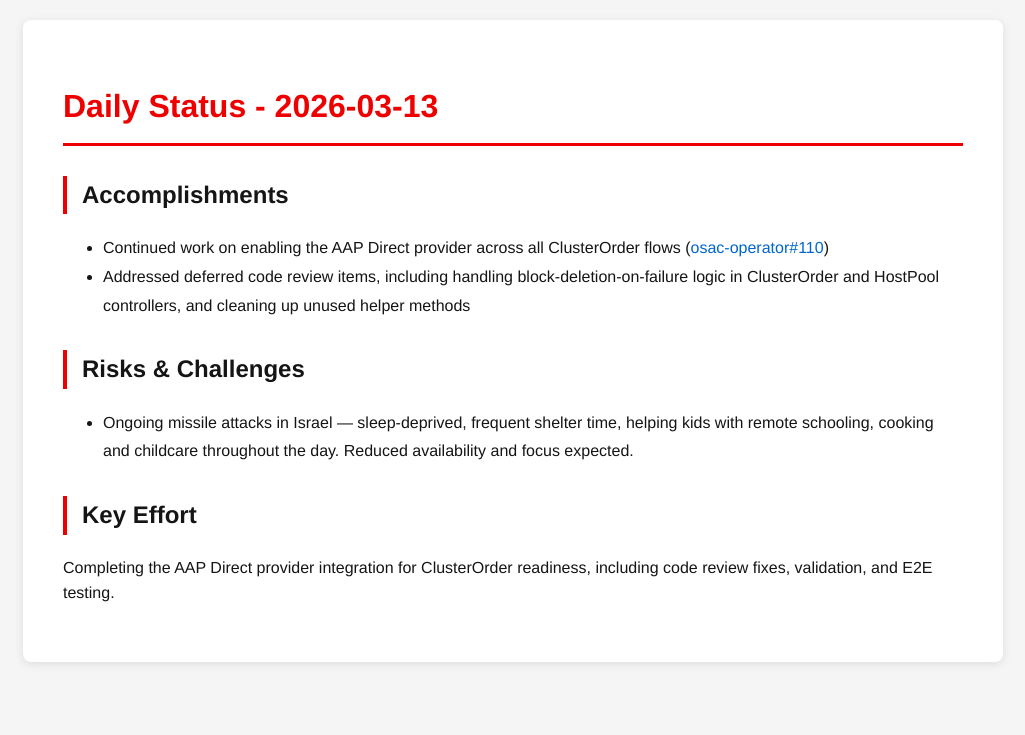
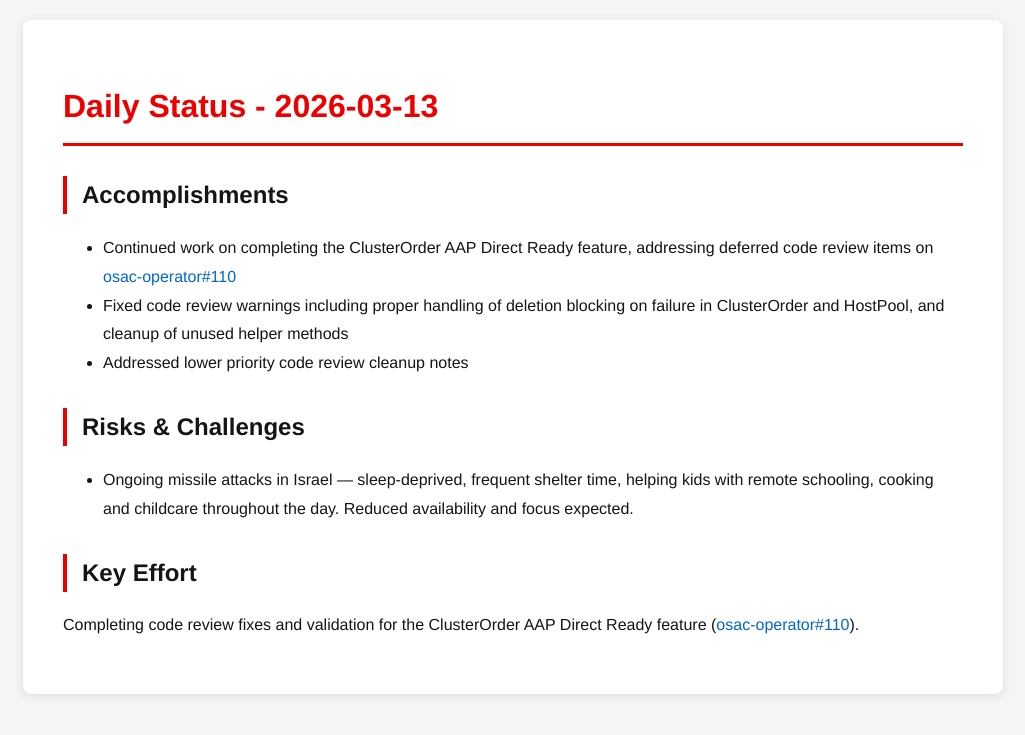
Before and after one commit to tzvatot/daily-status, a Jekyll site: the page built from 2026-03-13.md, in a window 1280 px wide. Shown: the top 735 px of the page, without its empty margins (127-1152 px from the left). Built offline with Jekyll 4.4.1, drawn with Linux system fonts in a browser that asks for light colours.

Commit message:
Daily status update - 2026-03-13

```diff
--- a/2026-03-13.md
+++ b/2026-03-13.md
@@ -7,11 +7,12 @@ date: 2026-03-13
 # Daily Status - 2026-03-13
 
 ## Accomplishments
-- Continued work on enabling the AAP Direct provider across all ClusterOrder flows ([osac-operator#110](https://github.com/osac-project/osac-operator/pull/110))
-- Addressed deferred code review items, including handling block-deletion-on-failure logic in ClusterOrder and HostPool controllers, and cleaning up unused helper methods
+- Continued work on completing the ClusterOrder AAP Direct Ready feature, addressing deferred code review items on [osac-operator#110](https://github.com/osac-project/osac-operator/pull/110)
+- Fixed code review warnings including proper handling of deletion blocking on failure in ClusterOrder and HostPool, and cleanup of unused helper methods
+- Addressed lower priority code review cleanup notes
 
 ## Risks & Challenges
 - Ongoing missile attacks in Israel — sleep-deprived, frequent shelter time, helping kids with remote schooling, cooking and childcare throughout the day. Reduced availability and focus expected.
 
 ## Key Effort
-Completing the AAP Direct provider integration for ClusterOrder readiness, including code review fixes, validation, and E2E testing.
+Completing code review fixes and validation for the ClusterOrder AAP Direct Ready feature ([osac-operator#110](https://github.com/osac-project/osac-operator/pull/110)).
```
